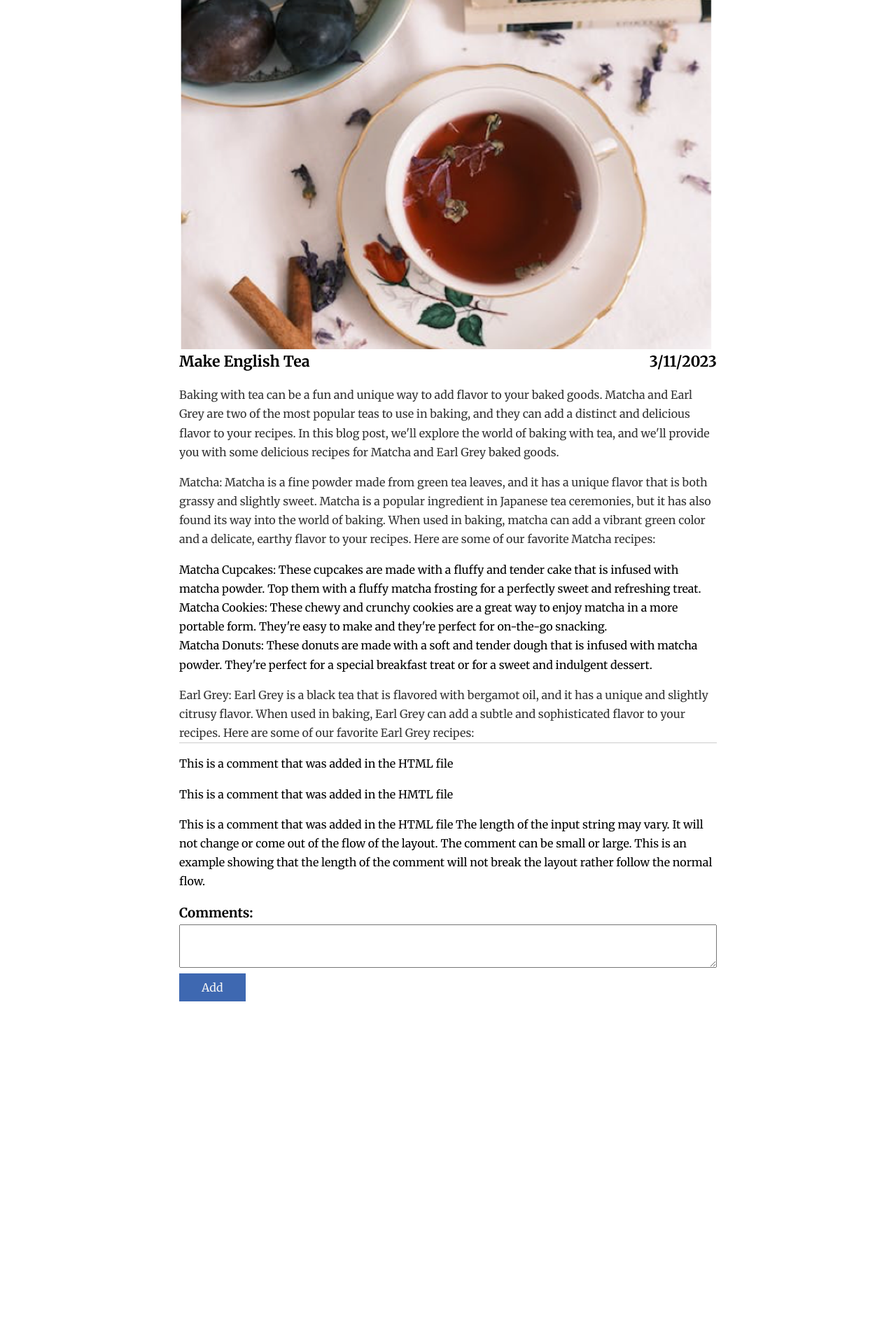
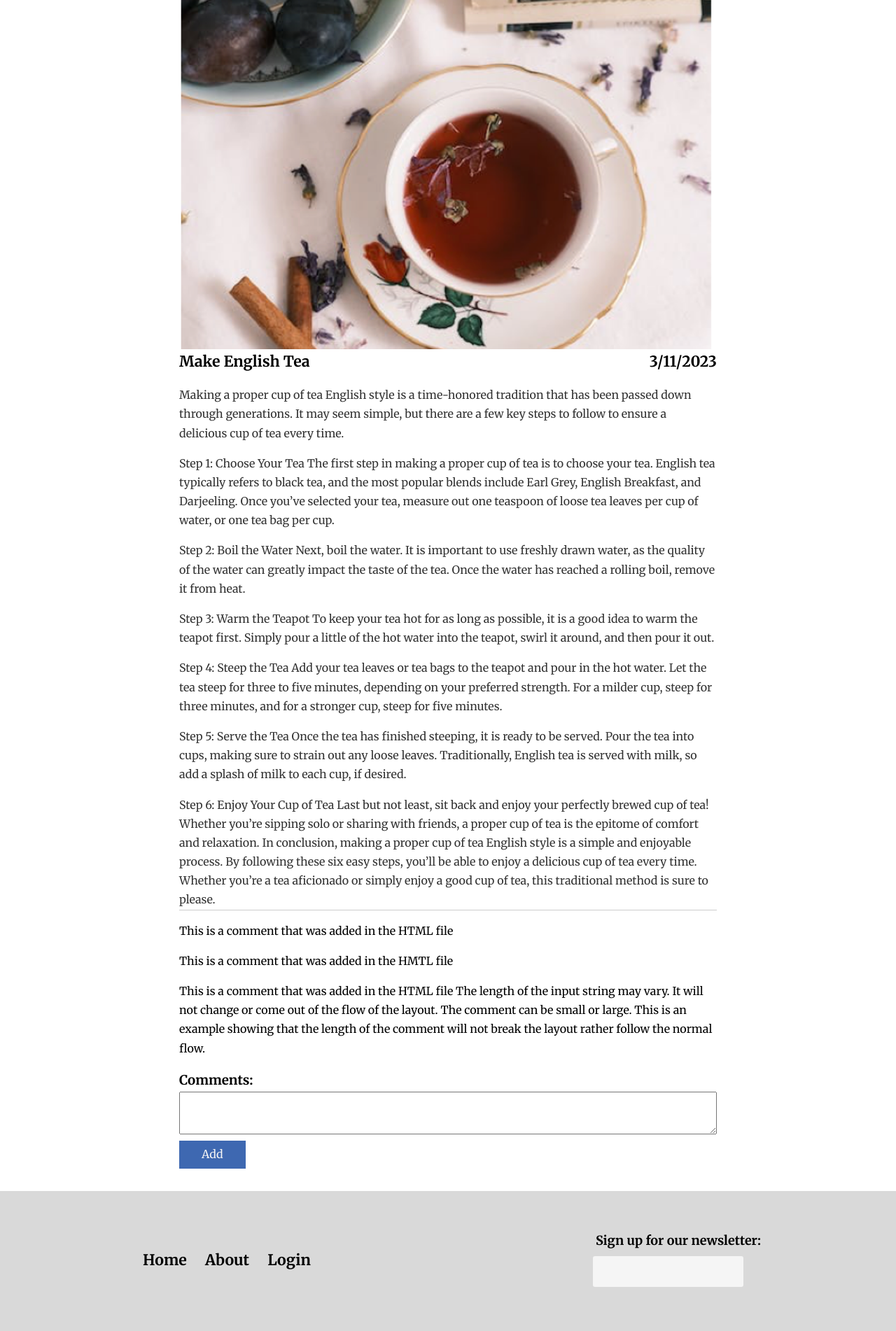
Before and after one commit to rogerb5/winter2023-cscd378-blog-final, a PHP site: page /english.html in a window 1280 px wide. Shown: the part 273-2175 px from the top of the page at 70% size. Before the commit the page ends 1704 px from the top, so only its background shows below. Run offline with PHP 8.4, Linux system fonts and the light colour scheme.

Commit message:
add all blog content

```diff
--- a/css/style.css
+++ b/css/style.css
@@ -244,7 +244,6 @@ section.article-nav {
     font-weight: 700;
 }
 
-
 p.last-p {
     border-bottom: 1px solid #ccc;
 }
@@ -319,6 +318,7 @@ footer a.f-link {
     color: var(--blog-primary-text-color);
     font-weight: 700;
     margin: 0.7rem;
+    text-decoration: none;
 }
 
 /************* Modal Styling **************/
--- a/english.html
+++ b/english.html
@@ -46,39 +46,53 @@
             </section>
 
             <p class="article-p">
-                Baking with tea can be a fun and unique way to add flavor to your baked goods. Matcha and Earl Grey are
-                two of the most popular teas to use in baking, and they can add a distinct and delicious flavor to your
-                recipes. In this blog post, we'll explore the world of baking with tea, and we'll provide you with some
-                delicious recipes for Matcha and Earl Grey baked goods.
+                Making a proper cup of tea English style is a time-honored tradition that has been passed down through
+                generations. It may seem simple, but there are a few key steps to follow to ensure a delicious cup of
+                tea every time.
             </p>
 
             <p class="article-p">
-                Matcha: Matcha is a fine powder made from green tea leaves, and it has a unique flavor that is both
-                grassy and slightly sweet. Matcha is a popular ingredient in Japanese tea ceremonies, but it has also
-                found its way into the world of baking. When used in baking, matcha can add a vibrant green color and a
-                delicate, earthy flavor to your recipes. Here are some of our favorite Matcha recipes:
+                Step 1: Choose Your Tea
+                The first step in making a proper cup of tea is to choose your tea. English tea typically refers to
+                black tea, and the most popular blends include Earl Grey, English Breakfast, and Darjeeling. Once you’ve
+                selected your tea, measure out one teaspoon of loose tea leaves per cup of water, or one tea bag per
+                cup.
+
             </p>
 
             <p class="article-p">
-            <ul>
-                <li>Matcha Cupcakes: These cupcakes are made with a fluffy and tender cake that is infused with matcha
-                    powder. Top them with a fluffy matcha frosting for a perfectly sweet and refreshing treat.</li>
-                <li>
-                    Matcha Cookies: These chewy and crunchy cookies are a great way to enjoy matcha in a more portable
-                    form. They're easy to make and they're perfect for on-the-go snacking.
-                </li>
+                Step 2: Boil the Water
+                Next, boil the water. It is important to use freshly drawn water, as the quality of the water can
+                greatly impact the taste of the tea. Once the water has reached a rolling boil, remove it from heat.
+            </p>
 
-                <li>
-                    Matcha Donuts: These donuts are made with a soft and tender dough that is infused with matcha
-                    powder. They're perfect for a special breakfast treat or for a sweet and indulgent dessert.
-                </li>
-            </ul>
+            <p class="article-p">
+                Step 3: Warm the Teapot
+                To keep your tea hot for as long as possible, it is a good idea to warm the teapot first. Simply pour a
+                little of the hot water into the teapot, swirl it around, and then pour it out.
+            </p>
+
+            <p class="article-p">
+                Step 4: Steep the Tea
+                Add your tea leaves or tea bags to the teapot and pour in the hot water. Let the tea steep for three to
+                five minutes, depending on your preferred strength. For a milder cup, steep for three minutes, and for a
+                stronger cup, steep for five minutes.
+            </p>
+
+            <p class="article-p">
+                Step 5: Serve the Tea
+                Once the tea has finished steeping, it is ready to be served. Pour the tea into cups, making sure to
+                strain out any loose leaves. Traditionally, English tea is served with milk, so add a splash of milk to
+                each cup, if desired.
             </p>
 
             <p class="article-p last-p">
-                Earl Grey: Earl Grey is a black tea that is flavored with bergamot oil, and it has a unique and slightly
-                citrusy flavor. When used in baking, Earl Grey can add a subtle and sophisticated flavor to your
-                recipes. Here are some of our favorite Earl Grey recipes:
+                Step 6: Enjoy Your Cup of Tea
+                Last but not least, sit back and enjoy your perfectly brewed cup of tea! Whether you’re sipping solo or
+                sharing with friends, a proper cup of tea is the epitome of comfort and relaxation.
+                In conclusion, making a proper cup of tea English style is a simple and enjoyable process. By following
+                these six easy steps, you’ll be able to enjoy a delicious cup of tea every time. Whether you’re a tea
+                aficionado or simply enjoy a good cup of tea, this traditional method is sure to please.
             </p>
 
 
@@ -116,6 +130,17 @@
 
         </section>
     </section>
+    <footer>
+        <section class="f-links">
+            <a href="index.html" class="f-link">Home</a>
+            <a href="#" class="f-link">About</a>
+            <a href="login.html" class="f-link">Login</a>
+        </section>
+        <form>
+            <p><label for="newsletter" class="newsletter">Sign up for our newsletter:</label></p>
+            <input type="text" id="newsletter" name="" />
+        </form>
+    </footer>
     <!-- <script src="" async defer></script> -->
 </body>
 
```
Also changed, not shown: cosy.html (+31 -26 lines), http.html (+43 -23 lines), party.html (+48 -20 lines), routine.html (+12 -7 lines), tea.html (+11 -0 lines).
